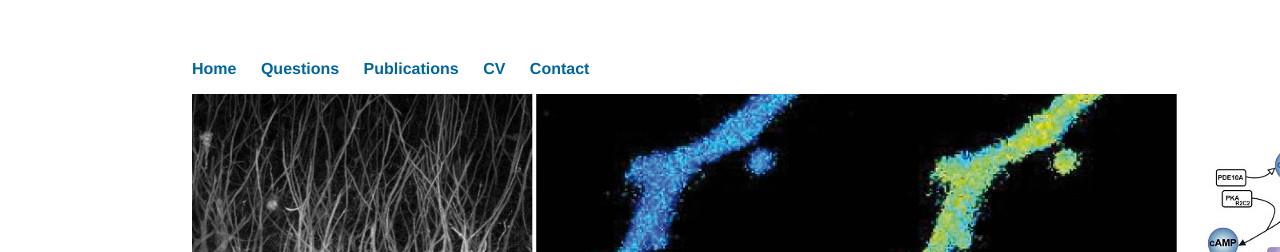
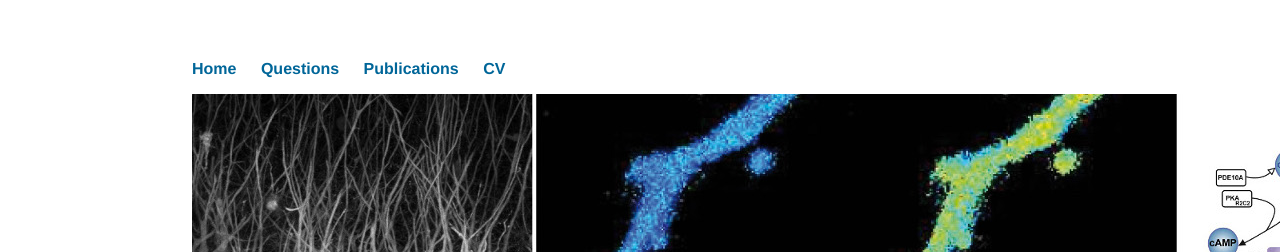
Before and after one commit to nicolasgervasi/nicolasgervasi.github.io, a Jekyll site: the page built from index.html, in a window 1280 px wide. Shown: the top 252 px of the page. Built offline with Jekyll 4.4.1, drawn with Linux system fonts in a browser that asks for light colours.

Commit message:
Update default.html

```diff
--- a/_layouts/default.html
+++ b/_layouts/default.html
@@ -12,7 +12,7 @@
 		        	<li><a href="/Questions">Questions</a></li>
 				<li><a href="/Publications">Publications</a></li>
 	        		<li><a href="/cv">CV</a></li>
-	        		<li><a href="/Contact">Contact</a></li>
+
 	    		</ul>
 			</nav>
 			<div class="container">
```
